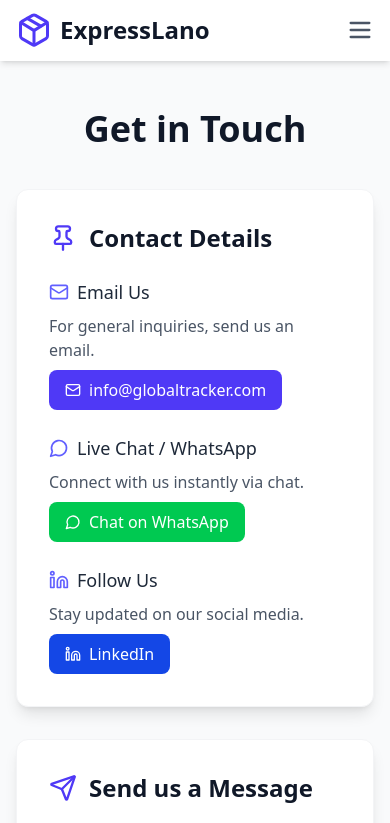
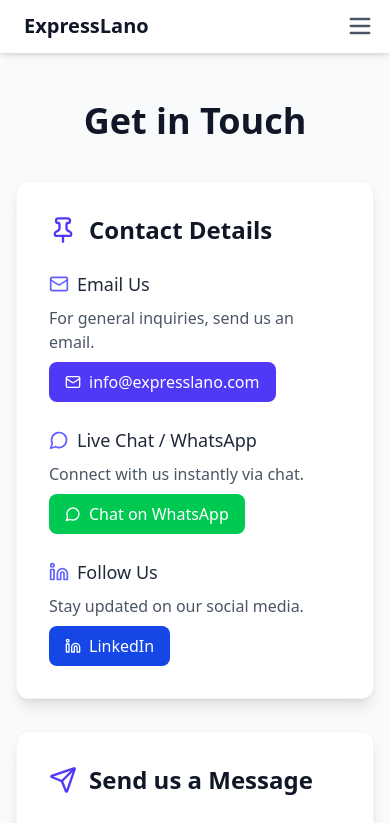
Before and after one commit to Adeosun01pluto/ExpressLano, a React (Vite) app: page /contact in a window 390 px wide. Shown: the top 823 px of the page. Built offline with nearby package versions, Linux system fonts and the light colour scheme; what @react-pdf/renderer would draw is missing.

Commit message:
hero height

```diff
--- a/src/components/Footer.jsx
+++ b/src/components/Footer.jsx
@@ -49,11 +49,11 @@
             </li>
             <li className="flex items-center">
               <LuPhone className="h-5 w-5 mr-3 text-indigo-400" />
-              <a href="tel:+1234567890" className="hover:text-indigo-400 transition-colors duration-200">+1 (234) 567-890</a>
+              <a href="tel:+1234567890" className="hover:text-indigo-400 transition-colors duration-200">+1 (941)-2109-334</a>
             </li>
             <li className="flex items-center">
               <LuMail className="h-5 w-5 mr-3 text-indigo-400" />
-              <a href="mailto:info@globaltracker.com" className="hover:text-indigo-400 transition-colors duration-200">info@globaltracker.com</a>
+              <a href="mailto:info@expresslano.com" className="hover:text-indigo-400 transition-colors duration-200">info@expresslano.com</a>
             </li>
           </ul>
         </div>
--- a/src/components/Navbar.jsx
+++ b/src/components/Navbar.jsx
@@ -27,10 +27,10 @@
             animate={{ opacity: 1, scale: 1 }}
             transition={{ duration: 0.5 }}
           >
-            <LuPackage className="h-9 w-9 text-indigo-600 dark:text-indigo-400" />
+            {/* <LuPackage className="h-9 w-9 text-indigo-600 dark:text-indigo-400" /> */}
           </motion.div>
           <motion.span
-            className="text-2xl font-bold text-gray-900 dark:text-white"
+            className="text-xl md:text-2xl font-bold text-gray-900 dark:text-white"
             initial={{ opacity: 0, x: -20 }}
             animate={{ opacity: 1, x: 0 }}
             transition={{ duration: 0.5, delay: 0.1 }}
--- a/src/pages/ContactPage.jsx
+++ b/src/pages/ContactPage.jsx
@@ -69,10 +69,10 @@
               </h4>
               <p className="text-gray-600 dark:text-gray-400">For general inquiries, send us an email.</p>
               <a
-                href="mailto:info@globaltracker.com"
+                href="mailto:info@expresslano.com"
                 className="inline-flex items-center mt-2 px-4 py-2 bg-indigo-600 text-white font-medium rounded-lg hover:bg-indigo-700 transition-colors duration-200"
               >
-                <LuMail className="mr-2" /> info@globaltracker.com
+                <LuMail className="mr-2" /> info@expresslano.com
               </a>
             </div>
             <div>
@@ -81,7 +81,7 @@
               </h4>
               <p className="text-gray-600 dark:text-gray-400">Connect with us instantly via chat.</p>
               <a
-                href="https://wa.me/1234567890" // Replace with actual WhatsApp link or chatbot embed
+                href="https://wa.link/2g9bb0" // Replace with actual WhatsApp link or chatbot embed
                 target="_blank"
                 rel="noopener noreferrer"
                 className="inline-flex items-center mt-2 px-4 py-2 bg-green-500 text-white font-medium rounded-lg hover:bg-green-600 transition-colors duration-200"
```
